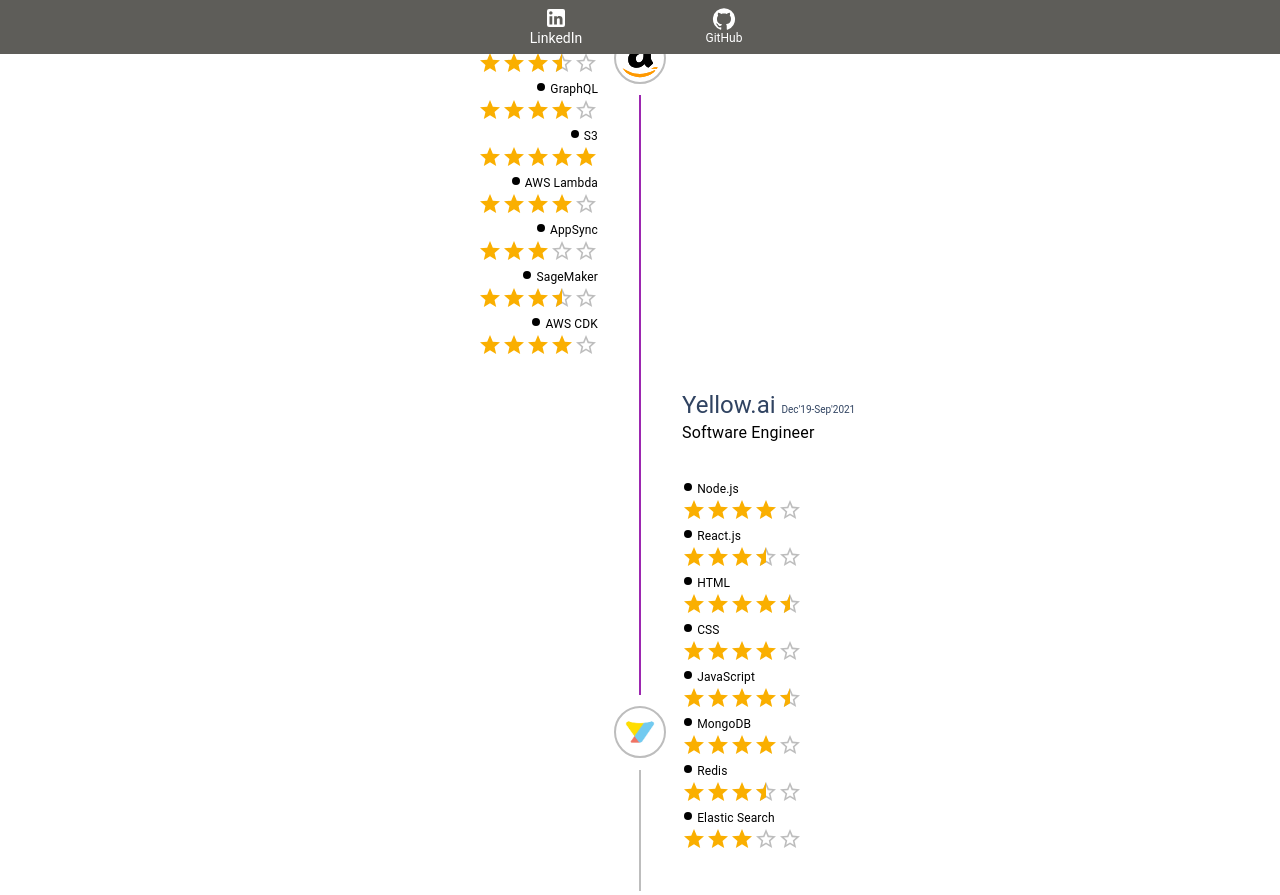
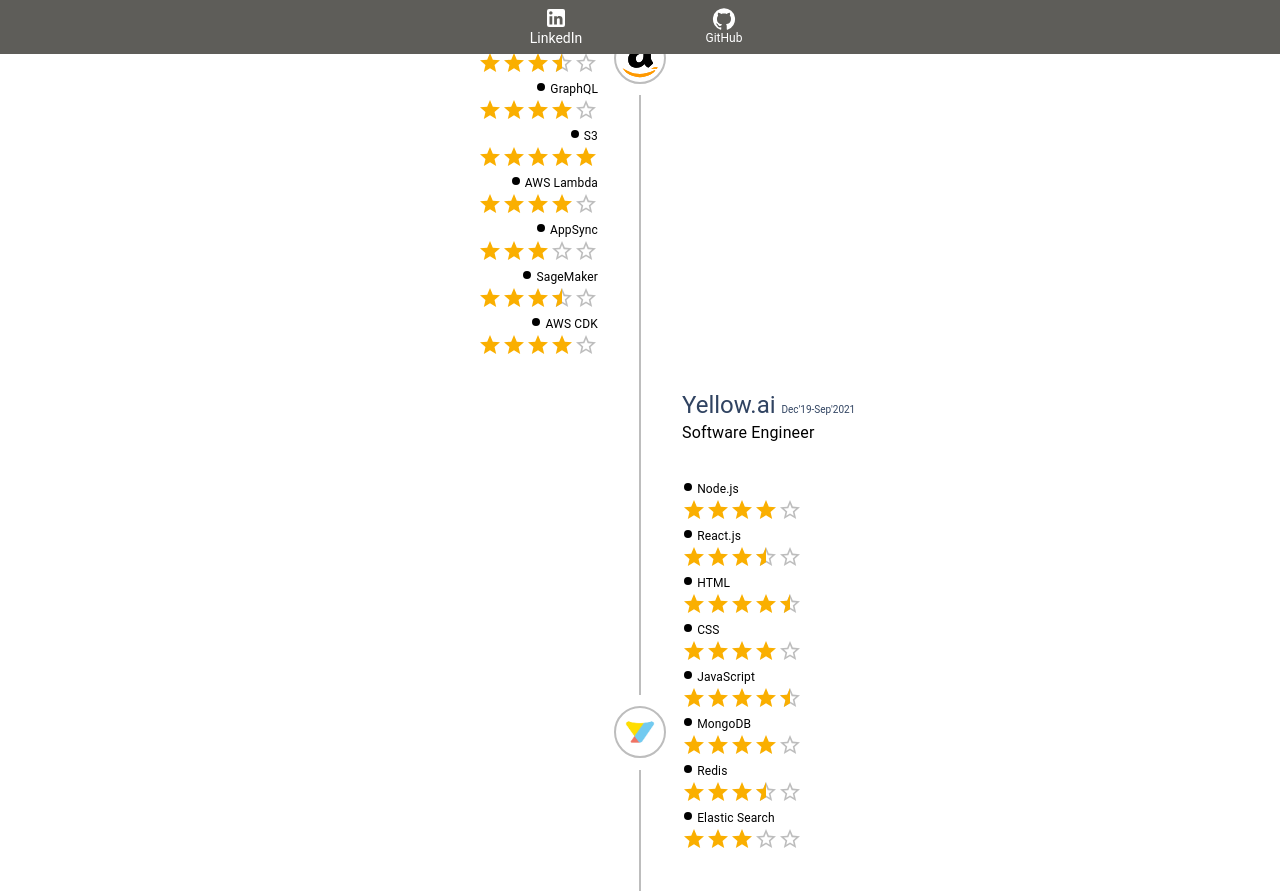
Before and after one commit to nandavikas/portfolio, a React (Create React App) app: page /resume in a window 1280 px wide. Shown: the part 746-1641 px from the top of the page. Built offline with nearby package versions, Linux system fonts and the light colour scheme.

Commit message:
Changed color of the timeline

```diff
--- a/src/pages/Resume.js
+++ b/src/pages/Resume.js
@@ -61,7 +61,7 @@
                         <TimelineDot  sx={{ color: "black" }} variant="outlined">
                             <img src={amazonLogo} className="Timeline-company-logo" alt="Amazon"/>
                         </TimelineDot>
-                        <TimelineConnector sx={{bgcolor: 'secondary.main'}}/>
+                        <TimelineConnector />
                     </TimelineSeparator>
                     <TimelineContent sx={{py: '12px', px: 2}}>
                         <Typography variant="h5" style={{color: '#304361'}}>
@@ -98,7 +98,7 @@
                 </TimelineItem>
                 <TimelineItem>
                     <TimelineSeparator>
-                        <TimelineConnector sx={{bgcolor: 'secondary.main', height: '200px'}}/>
+                        <TimelineConnector sx={{ height: '200px'}}/>
                         <TimelineDot sx={{ color: "black" }} variant="outlined">
                             <img src={yellowAiLogo} className="Timeline-company-logo" alt="Yellow.ai"/>
                         </TimelineDot>
```
